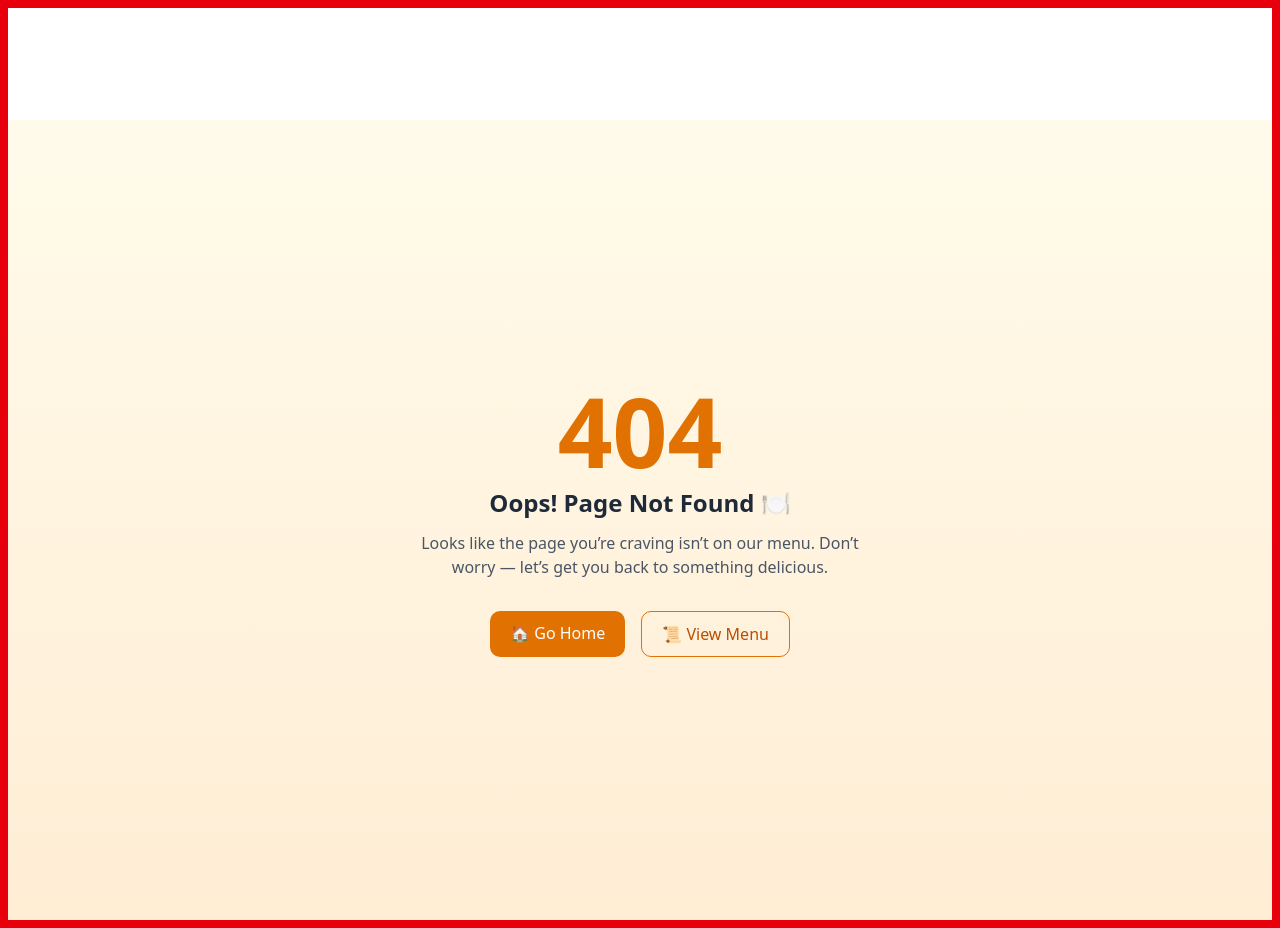
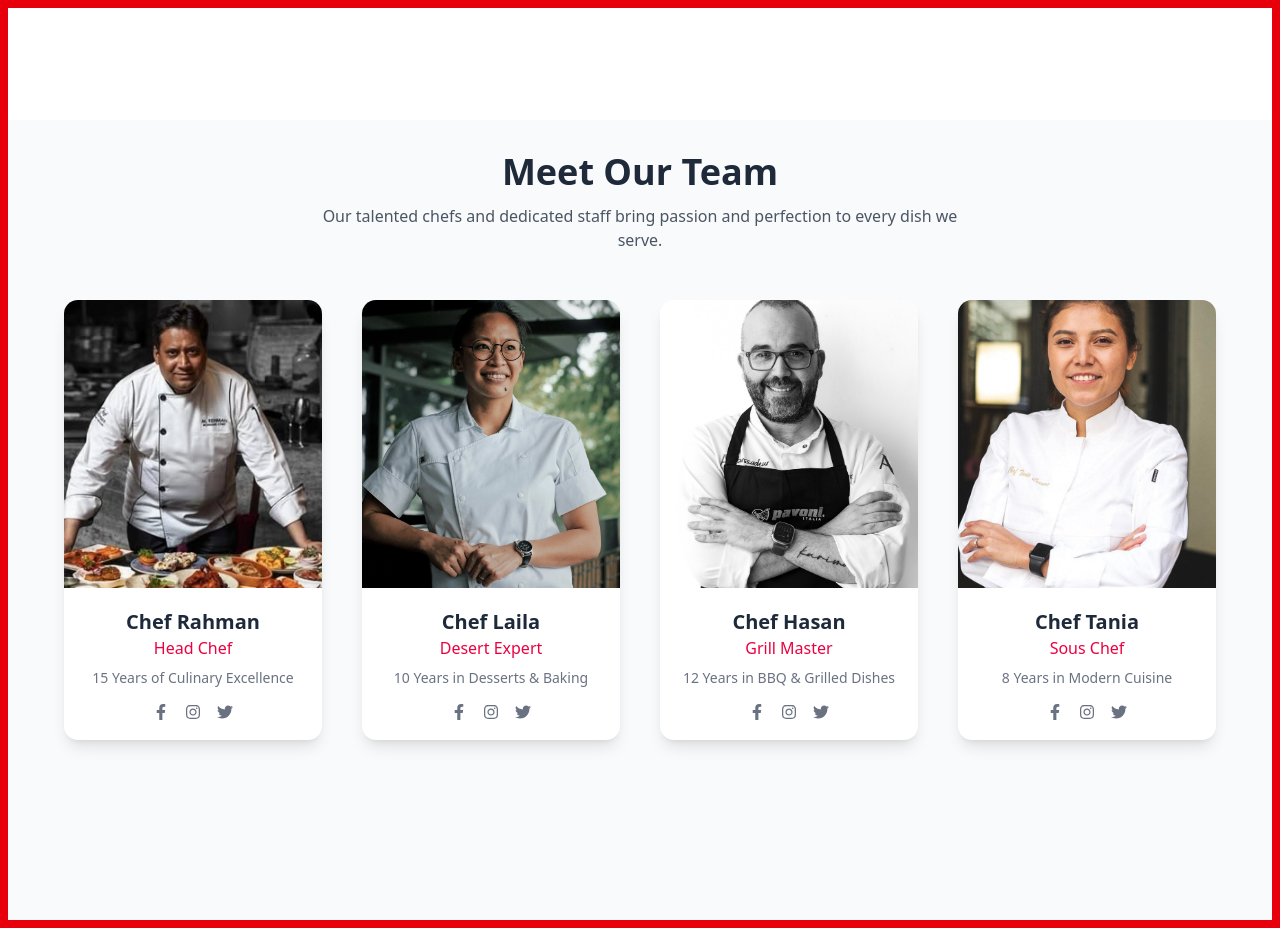
Before and after one commit to ShresthaShome/kachchi-bon, a Next.js app in the folder frontend/: page /team in a window 1280 px wide. Before the commit this address had no page. Built offline with nearby package versions, Linux system fonts and the light colour scheme.

Commit message:
feat: team page

```diff
--- a/frontend/package.json
+++ b/frontend/package.json
@@ -28,6 +28,7 @@
     "react": "19.2.0",
     "react-day-picker": "^9.11.1",
     "react-dom": "19.2.0",
+    "react-icons": "^5.5.0",
     "react-range": "^1.10.0",
     "tailwind-merge": "^3.3.1",
     "tailwindcss-animate": "^1.0.7"
--- /dev/null
+++ b/frontend/src/app/team/page.tsx
@@ -0,0 +1,117 @@
+"use client";
+
+import { FaFacebookF, FaInstagram, FaTwitter } from "react-icons/fa";
+import Image from "next/image";
+
+const teamMembers = [
+  {
+    id: 1,
+    name: "Chef Rahman",
+    role: "Head Chef",
+    experience: "15 Years of Culinary Excellence",
+    image: "/images/Chef1.jpg",
+    socials: {
+      facebook: "#",
+      instagram: "#",
+      twitter: "#",
+    },
+  },
+  {
+    id: 2,
+    name: "Chef Laila",
+    role: "Desert Expert",
+    experience: "10 Years in Desserts & Baking",
+    image: "/images/Chef2.jpg",
+    socials: {
+      facebook: "#",
+      instagram: "#",
+      twitter: "#",
+    },
+  },
+  {
+    id: 3,
+    name: "Chef Hasan",
+    role: "Grill Master",
+    experience: "12 Years in BBQ & Grilled Dishes",
+    image: "/images/Chef3.jpg",
+    socials: {
+      facebook: "#",
+      instagram: "#",
+      twitter: "#",
+    },
+  },
+  {
+    id: 4,
+    name: "Chef Tania",
+    role: "Sous Chef",
+    experience: "8 Years in Modern Cuisine",
+    image: "/images/Chef4.jpg",
+    socials: {
+      facebook: "#",
+      instagram: "#",
+      twitter: "#",
+    },
+  },
+];
+
+export default function page() {
+  return (
+    <main className="min-h-screen bg-gray-50 pt-8 pb-16 px-6">
+      <div className="max-w-6xl mx-auto text-center mb-12">
+        <h1 className="text-4xl font-bold text-gray-800 mb-3">Meet Our Team</h1>
+        <p className="text-gray-600 max-w-2xl mx-auto">
+          Our talented chefs and dedicated staff bring passion and perfection to
+          every dish we serve.
+        </p>
+      </div>
+
+      <div className="max-w-6xl mx-auto grid gap-10 sm:grid-cols-2 lg:grid-cols-4">
+        {teamMembers.map((member) => (
+          <div
+            key={member.id}
+            className="bg-white shadow-lg rounded-xl overflow-hidden group hover:shadow-2xl transition"
+          >
+            <div className="relative w-full h-72">
+              <Image
+                src={member.image}
+                alt={member.name}
+                fill
+                className="object-cover group-hover:scale-105 transition-transform duration-500"
+              />
+            </div>
+            <div className="p-5 text-center">
+              <h3 className="text-xl font-semibold text-gray-800">
+                {member.name}
+              </h3>
+              <p className="text-rose-600 font-medium">{member.role}</p>
+              <p className="text-sm text-gray-500 mt-2">{member.experience}</p>
+              <div className="flex justify-center gap-4 mt-4">
+                <a
+                  href={member.socials.facebook}
+                  className="text-gray-500 hover:text-rose-600 transition"
+                  aria-label="Facebook"
+                >
+                  <FaFacebookF />
+                </a>
+                <a
+                  href={member.socials.instagram}
+                  className="text-gray-500 hover:text-rose-600 transition"
+                  aria-label="Instagram"
+                >
+                  <FaInstagram />
+                </a>
+                <a
+                  href={member.socials.twitter}
+                  className="text-gray-500 hover:text-rose-600 transition"
+                  aria-label="Twitter"
+                >
+                  <FaTwitter />
+                </a>
+              </div>
+            </div>
+          </div>
+        ))}
+      </div>
+    </main>
+  );
+}
```
Also changed, not shown: frontend/public/images/Chef4.jpg (added), 1 other file (tests, documents, lock files or other folders).
